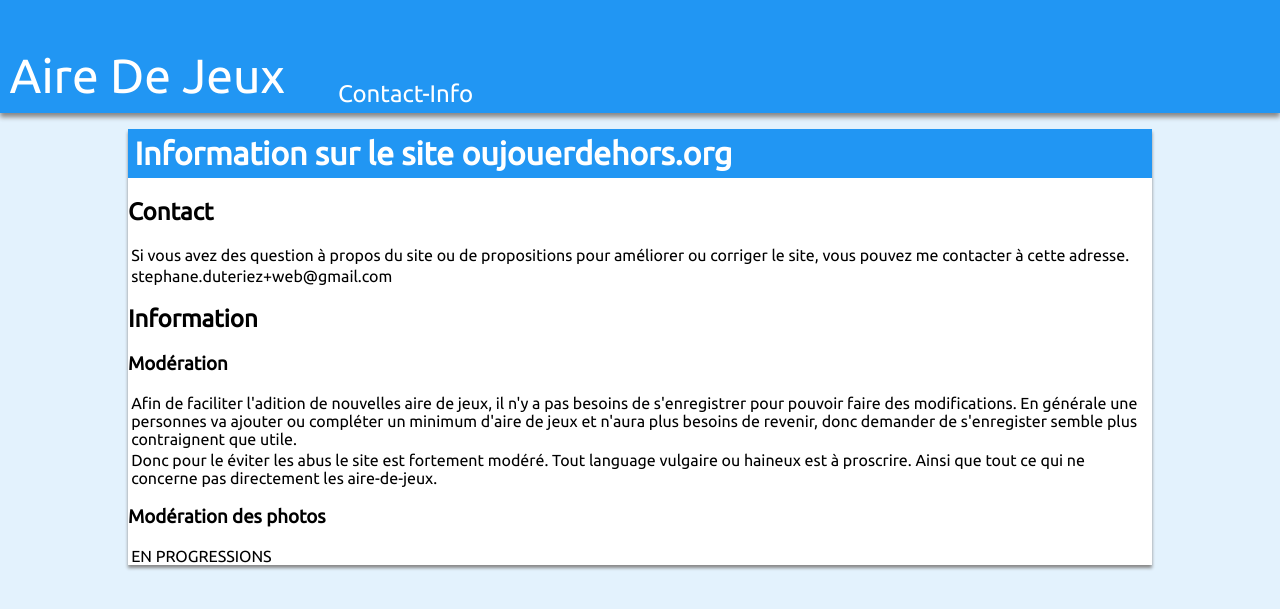
After one commit to stephane-duteriez/airedejeux, a Python web app: template template/info.html in a window 1280 px wide. The commit adds this page. Shown: the top 609 px of the page. Run offline with Jinja, Linux system fonts and the light colour scheme; the template is opened without the code that fills it, so the values that code supplies are empty.

Commit message:
deplacement des partie de script en fin de page html

```diff
--- a/static/style.css
+++ b/static/style.css
@@ -1,5 +1,15 @@
 .html {
     background-color: #e3f2fd;
+    width: 100%;
+    }
+p {
+    margin: 0.2em 0em 0.2em 0.2em;
+    }
+.body{
+    width : 100%;
+    margin: 0px;
+    min-height: 100%;
+    font-family: 'Ubuntu', sans-serif;
     }
 .highlight {
     background-color: #2196f3;
@@ -9,8 +19,9 @@ a {
     color: inherit;
     text-decoration: none;
     }
-html {
-    width: 100%;
+h1 {
+    font-size: inherit;
+    margin: 0em;
     }
 a:hover {
     color: #1565c0;
@@ -20,12 +31,6 @@ a:hover {
     padding: 6px;
     }
 
-.body{
-    width : 100%;
-    margin: 0px;
-    min-height: 100%;
-    }
-
 #main {
     width:100%;
     margin-left: auto;
@@ -33,7 +38,6 @@ a:hover {
     }
 
 #header {
-    font-family: "";
     width : 100%;
     max-height: 15%;
     text-align: center;
@@ -321,9 +325,6 @@ div.activite {
 .plus:hover {
     color: #1565c0;
     }
-p {
-    margin: 0.2em 0em 0.2em 0.2em;
-    }
 input {
     margin: 0.2em 0em 0.2em 1em;
     }
@@ -363,10 +364,23 @@ input {
     padding: 5px;
     border: 1px solid #999;
     text-align: center;
-    font-family: 'Roboto','sans-serif';
     line-height: 30px;
-    padding-left: 10px;
+    padding: 0.2em;
 }
+#geocode {
+    background-color: #64b5f6;
+    color: white;
+    border: None;
+    box-shadow: 0.2em 0.2em 0.1em #888888;
+    margin: 0.4em;
+    }
+#geocode:hover {
+    color: #1565c0;
+}
+#address {
+    margin: 0.2em;
+    padding: 0.2em;
+    }
 .ajouter {
     padding: 0.2em;
     margin: 0.2em;
--- a/template/base.html
+++ b/template/base.html
@@ -2,6 +2,7 @@
 <html lang="fr" class="html">
 <head>
     <meta charset="UTF-8">
+    <link rel="stylesheet" type="text/css" href="http://fonts.googleapis.com/css?family=Ubuntu:400">
     <link href="/static/style.css" rel="stylesheet" type="text/css">
     <meta name="viewport" content="width=device-width">
     <link rel="icon" href="/favicon.png" type="image/png" sizes="16x16">
@@ -17,6 +18,9 @@
                 <ul class="menu">
                     {% block menu %}
                     {% endblock %}
+                        <li class="menu" style="cursor: pointer">
+                            <a href='{{host}}/info'>Contact-Info</a>
+                        </li>
                 </ul>
             </div>
         </div>
@@ -26,5 +30,6 @@
         </div>
     </div>
 </body>
-
+{% block script %}
+{% endblock %}
 </html>
--- a/template/detail.html
+++ b/template/detail.html
@@ -15,12 +15,12 @@
     </li>
 {% endblock %}
 {% block content %}
-<div id="title" class="highlight title_detail">
+<h1 id="title" class="highlight title_detail">
     <div id="ville">
         <a href="{{host}}/aireDeJeux/{{ aireDeJeux.departement }}/{{ aireDeJeux.ville }}">{{ aireDeJeux.ville|e }}</a>
     </div>
     <div id="name">{{ aireDeJeux.nom|e }}</div>
-</div>
+</h1>
 <div id="content">
     <div id="stars">
         {% for i in range(5) %}
@@ -92,6 +92,8 @@
         </div>
     </div>
 </div>
+{% endblock %}
+{% block script %}
 <script type="text/javascript">
     {% if aireDeJeux.coordonnees.lat %}
         {{ mapStyle.script(aireDeJeux.coordonnees, 15) }}
--- /dev/null
+++ b/template/info.html
@@ -0,0 +1,34 @@
+{% extends "base.html" %}
+{% block head %}
+    <title>Information et Contact sur le site www.oujouerdehors.org</title>
+    <meta name="description" content="Information pour contacter le propriétaire du site ainsi que information
+    sur le fonctionnement et spécialement la modération sur le site">
+{% endblock %}
+{% block content %}
+    <h1 id="title" class="highlight title_detail">
+        Information sur le site oujouerdehors.org
+    </h1>
+    <h2>Contact</h2>
+    <p>Si vous avez des question à propos du site ou de propositions pour améliorer ou corriger le site,
+        vous pouvez me contacter à cette adresse.</p>
+    <p id="email"></p>
+    <h2>Information</h2>
+    <h3>Modération</h3>
+    <p>Afin de faciliter l'adition de nouvelles aire de jeux, il n'y a pas besoins de s'enregistrer pour pouvoir
+    faire des modifications. En générale une personnes va ajouter ou compléter un minimum d'aire de jeux et n'aura
+    plus besoins de revenir, donc demander de s'enregister semble plus contraignent que utile.</p>
+    <p>Donc pour le éviter les abus le site est fortement modéré. Tout language vulgaire ou haineux est à proscrire.
+    Ainsi que tout ce qui ne concerne pas directement les aire-de-jeux.</p>
+    <h3>Modération des photos</h3>
+    <p>EN PROGRESSIONS</p>
+    <p></p>
+{% endblock %}
+{% block script %}
+    <script language="JavaScript">
+    var username = "stephane.duteriez+web";
+    var hostname = "gmail.com";
+    var linktext = username + "@" + hostname ;
+    var email = document.getElementById("email");
+    email.innerHTML += "<a href='" + "mail" + "to:" + username + "@" + hostname + "'>" + linktext + "</a>";
+    </script>
+{% endblock %}
--- a/template/listeAireDeJeux.html
+++ b/template/listeAireDeJeux.html
@@ -11,10 +11,10 @@
     </li>
 {% endblock %}
 {% block content %}
-<div id="title" class="highlight title_detail">
+<h1 id="title" class="highlight title_detail">
     <div id="ville"><a href="{{host}}/aireDeJeux/{{ commune.departement }}">{{ departement }}</a></div>
     <div>{{ commune.nom }}</div>
-</div>
+</h1>
 <div class="conteneur-map">
     <div id="map"></div>
 </div>
@@ -30,6 +30,8 @@
         <div class="commune"></div>
     {% endfor %}
 </div>
+{% endblock %}
+{% block script %}
 <script type="text/javascript">
     {{ mapStyle.script(commune.coordonnees, 15) }}
     function initMarker() {
--- a/template/listeDepartement.html
+++ b/template/listeDepartement.html
@@ -10,9 +10,9 @@
 {% endblock %}
 {% block content %}
 {% set vide = "vide" %}
-<div id="title" class="highlight title_detail">
+<h1 id="title" class="highlight title_detail">
     <div id="ville">Liste Aire-De-Jeux Par Département</div>
-</div>
+</h1>
 <div class="liste_departement">
     {% for departement in liste_departements %}
         <div class="departement {{ vide if departement.nbr_aire_de_jeux == 0 }}">
--- a/template/modifier.html
+++ b/template/modifier.html
@@ -83,7 +83,7 @@
                     <div class="ratio23inside">
                         <div id="floating-panel">
                           <input id="address" type="textbox" placeholder="Rue de la Paix">
-                          <input id="geocode" type="button" value="Geocode">
+                          <input id="geocode" type="button" value="Localiser">
                         </div>
                         <div id="map"></div>
                     </div>
--- a/uploadVille.py
+++ b/uploadVille.py
@@ -211,6 +211,9 @@ class SitemapBlobHandler(webapp2.RequestHandler):
         sitemap.write("""<url><loc>http://www.oujouerdehors.org/</loc>
                         <changefreq>monthly</changefreq>
                         <priority>1</priority></url>""")
+        sitemap.write("""<url><loc>http://www.oujouerdehors.org/aireDeJeux</loc>
+                        <changefreq>monthly</changefreq>
+                        <priority>0.9</priority></url>""")
         template = """<url><loc>http://www.oujouerdehors.org/%DATA%</loc>
                         <changefreq>monthly</changefreq>
                         <priority>%SCORE%</priority></url>"""
```
Also changed, not shown: main.py (+6 -1 lines), template/chercher.html (+6 -1 lines), template/listeCommunes.html (+7 -4 lines).
